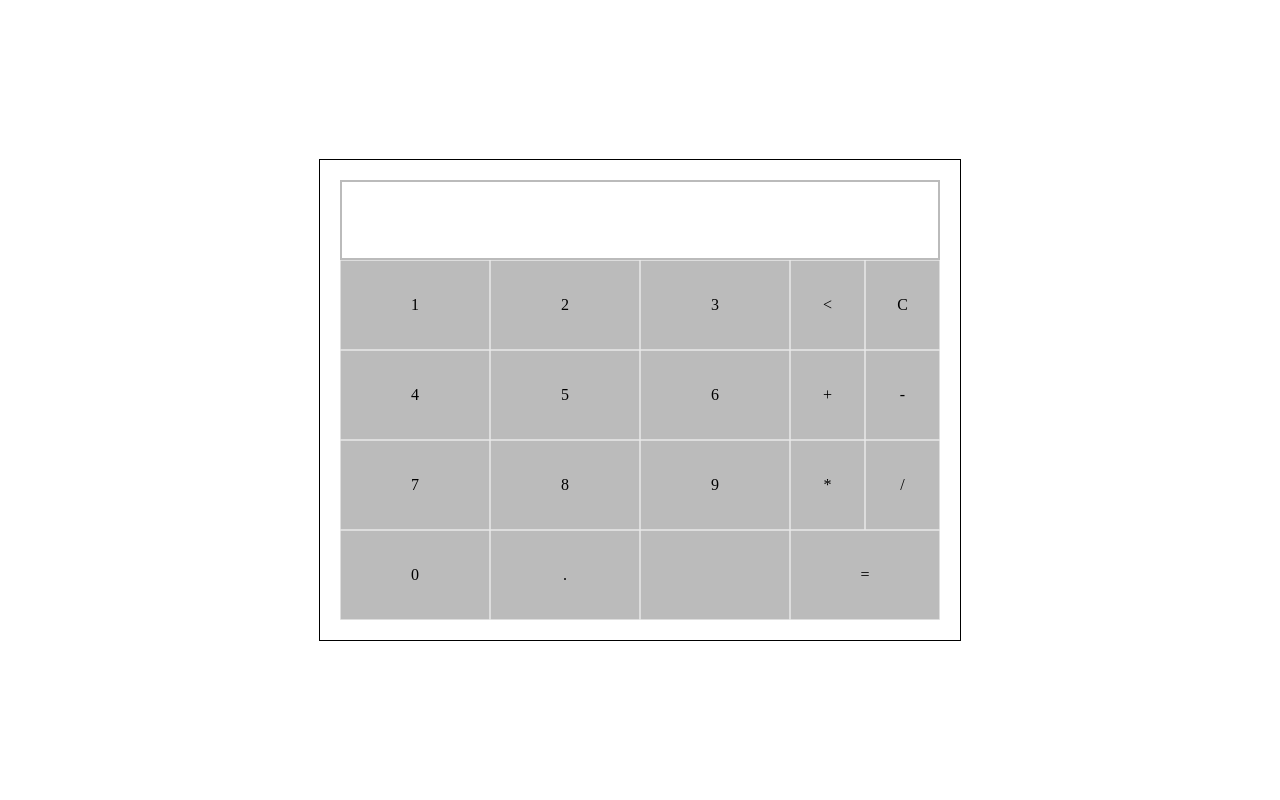
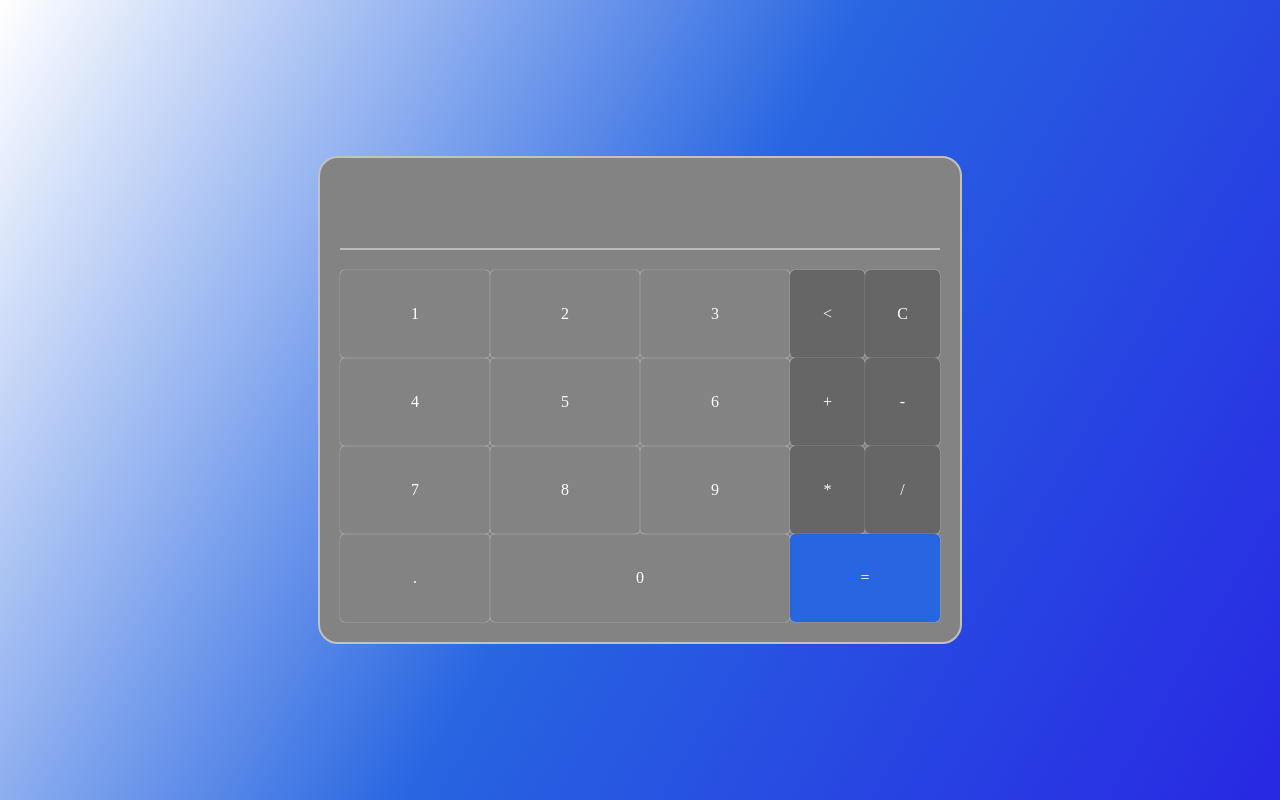
Before and after one commit to Latinobull/JS-Calculator, a plain HTML site: page index.html in a window 1280 px wide. Drawn offline with Linux system fonts and the light colour scheme.

Commit message:
added basic colors and styles on calculator

```diff
--- a/index.html
+++ b/index.html
@@ -24,10 +24,8 @@
           <div class="btn">7</div>
           <div class="btn">8</div>
           <div class="btn">9</div>
-
+          <div class="btn">.</div>
           <div class="btn">0</div>
-          <div class="btn">.</div>
-          <div></div>
         </div>
         <div class="operators">
           <div class="btn"><</div>
--- a/style.css
+++ b/style.css
@@ -6,57 +6,74 @@
 body {
   display: grid;
   height: 100vh;
+  background-image: linear-gradient(
+    120deg,
+    white,
+    rgb(39, 101, 225),
+    rgb(40, 40, 227)
+  );
 }
 .calculator {
   place-self: center;
-  border: 1px solid black;
   padding: 20px;
+  background-color: rgb(131, 131, 131);
+  border-radius: 20px;
+  border: solid 2px rgb(194, 194, 194);
 }
 #input {
-  border: 2px solid #bbb;
-  height: 80px;
+  height: 70px;
   width: 600px;
   font-size: 60px;
+  color: white;
 }
 #input::after {
   content: '';
   width: 2px;
-  height: 42px;
-  background-color: black;
+  height: 45px;
+  background-color: white;
   display: inline-block;
   animation: cursor-blink 1.2s steps(2) infinite;
 }
 .btnContainer {
   max-width: 600px;
   display: flex;
+  border-top: solid 2px #bbb;
 }
 .numbers {
   display: flex;
   flex-wrap: wrap;
   min-width: 450px;
+  margin-top: 20px;
+}
+.operators {
+  display: flex;
+  flex-wrap: wrap;
+  min-width: 150px;
+  margin-top: 20px;
 }
 .numbers div,
 .operators div {
   width: 150px;
-  background-color: #bbb;
-  border: 1px solid #ddd;
-  border-radius: 1px;
+  border-radius: 5px;
   text-align: center;
   padding: 35px 10px;
   cursor: pointer;
+  color: white;
+  box-shadow: 0px 0px 1px white;
 }
 
-.operators {
-  display: flex;
-  flex-wrap: wrap;
-  min-width: 150px;
-}
 .operators div {
   width: 75px;
+  background-color: rgb(102, 102, 102);
 }
 
 .operators .btn:last-child {
   width: 150px;
+  background-color: rgb(39, 101, 225);
+}
+
+.numbers .btn:last-child {
+  width: 300px;
 }
 
 @keyframes cursor-blink {
```
